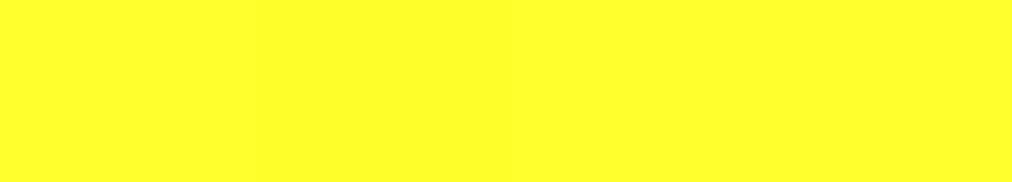
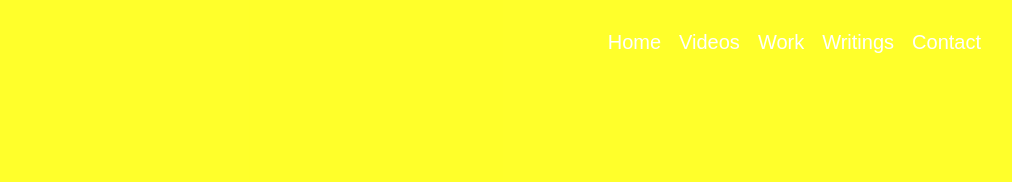
Before and after one commit to nikolai28christie/Personal-Website, a plain HTML site: page index.html in a window 1280 px wide. Shown: the top 182 px of the page, without its empty margins (260-1272 px from the left). Drawn offline with Linux system fonts and the light colour scheme.

Commit message:
Add files via upload

```diff
--- a/index.html
+++ b/index.html
@@ -1,9 +1,18 @@
 <html>
+
 <head>
     <title> Sir Tim Berners Lee</title>
     <link rel="stylesheet" href="style.css">
 </head>
+
 <body>
+    <ul class="menu">
+    <li class="links">Home</li>
+        <li class="links">Videos</li>
+        <li class="links">Work</li>
+        <li class="links">Writings</li>
+        <li class="links">Contact</li>
+    </ul>
     <section id="welcome">
         <div class="parallax-inner">
             <img src="https://upload.wikimedia.org/wikipedia/commons/thumb/4/4e/Sir_Tim_Berners-Lee_%28cropped%29.jpg/479px-Sir_Tim_Berners-Lee_%28cropped%29.jpg" class="profile">
@@ -14,8 +23,9 @@
     <section id="bio">
         <h1>HI</h1>
         <div class="line"></div>
-            <p>Tim Berners-Lee is a software engineer who invented the Internet (or the World Wide Web) in 1989 while at CERN, the European Particle Physics Laboratory. He is director of the World Wide Web Consortium that he founded and a Professor in the Computer Science Department at the University of Oxford. In 2001 he became a Fellow of the Royal Society and in 2004 he was knighted.<br/><br/>In 1994 Berners-Lee founded the World Wide Web Consortium (W3C) at the Laboratory of Computer Science (LCS) at the Massachusetts Institute of Technology in Boston. It was made up of companies that wanted to work together to create Web standards and also improve the Web. It was quickly agreed that the technology should be free of royalties and patents. Berners-Lee has served as director of this W3C since it was founded. In 1995 Microsoft produced the first version of Internet Explorer and this commercial browser created enormous growth in websites and web users. The Web was first used for e-commerce in 1997.
+        <p>Tim Berners-Lee is a software engineer who invented the Internet (or the World Wide Web) in 1989 while at CERN, the European Particle Physics Laboratory. He is director of the World Wide Web Consortium that he founded and a Professor in the Computer Science Department at the University of Oxford. In 2001 he became a Fellow of the Royal Society and in 2004 he was knighted.<br /><br />In 1994 Berners-Lee founded the World Wide Web Consortium (W3C) at the Laboratory of Computer Science (LCS) at the Massachusetts Institute of Technology in Boston. It was made up of companies that wanted to work together to create Web standards and also improve the Web. It was quickly agreed that the technology should be free of royalties and patents. Berners-Lee has served as director of this W3C since it was founded. In 1995 Microsoft produced the first version of Internet Explorer and this commercial browser created enormous growth in websites and web users. The Web was first used for e-commerce in 1997.
         </p>
     </section>
 </body>
+
 </html>
--- a/style.css
+++ b/style.css
@@ -9,7 +9,6 @@ body{
 }
 #welcome{
     position: absolute;
-    overflow: hidden;
     height: 800px;
     color: green;
     top:0;
@@ -21,6 +20,7 @@ body{
     display: table;
     width: 100%;
     height: 100%;
+    z-index: 9;
 }
 h1{
     font-size: 40px;
@@ -62,3 +62,26 @@ p{
     text-align: center;
     vertical-align: middle;
 }
+.menu{
+    list-style: none;
+    font-family: sans-serif;
+    position: absolute;
+    top: 10px;
+        right: 30px;
+    z-index: 10;
+    cursor: pointer;
+}
+.links{
+    float: left;
+    color: white;
+    padding-top: 5px;
+    padding-bottom: 5px;
+    padding-right: 9px;
+    padding-left: 9px;
+    font-family: fantasy;
+    font-size: 20px;
+}
+.links:hover{
+    background-color: black;
+
+}
```
Lines whose indentation alone changed are shown as unchanged.
